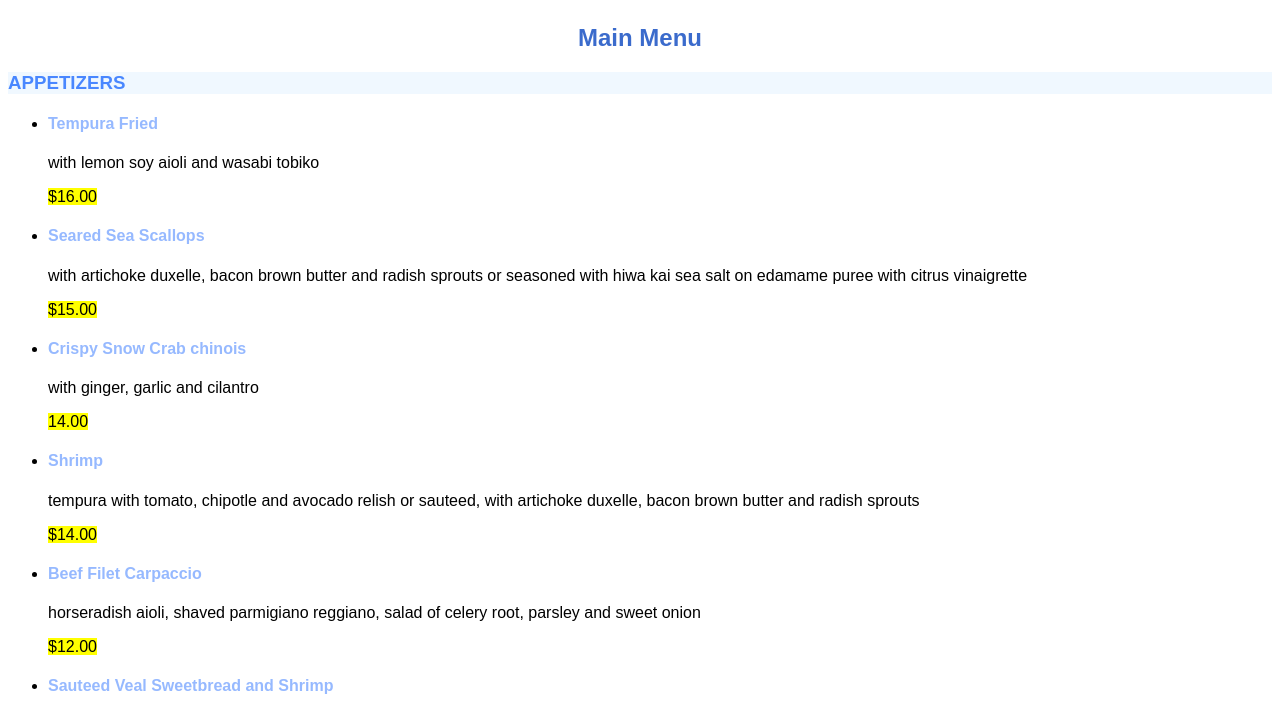
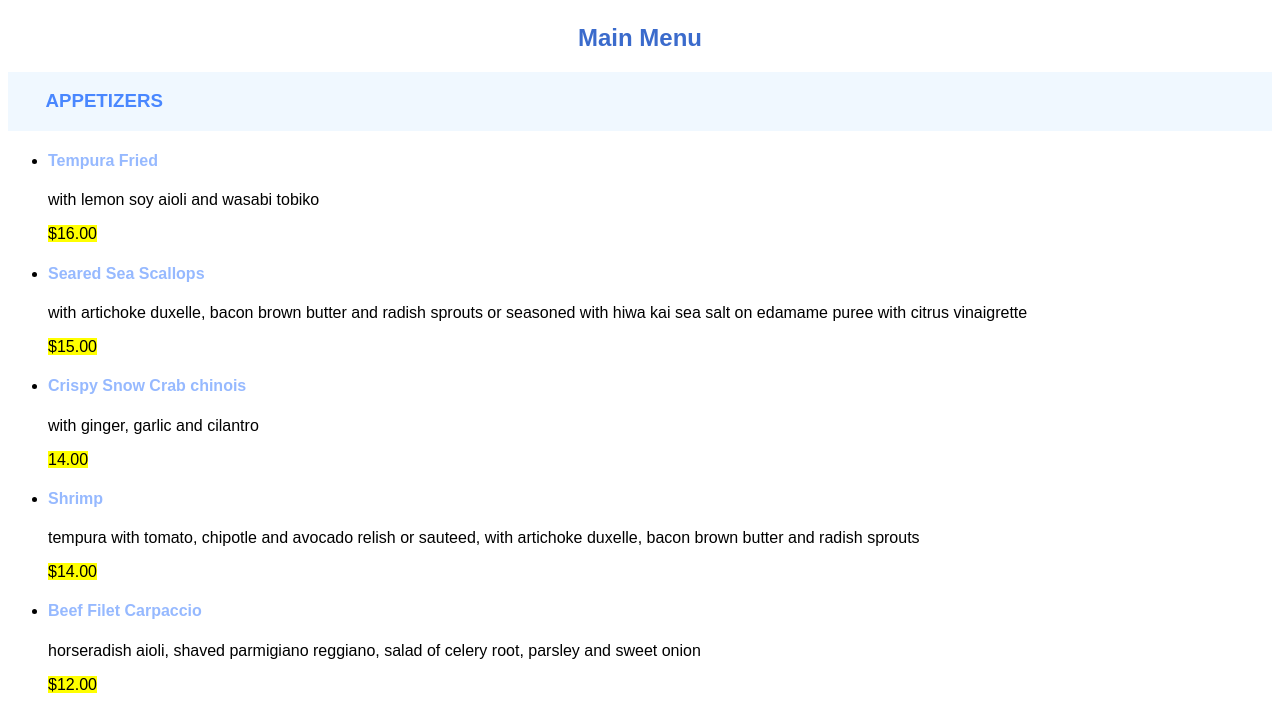
Before and after one commit to jasminekchang/jasminekchang.github.io, a plain HTML site: page grc338/restaurantmenucss/index.html in a window 1280 px wide. Shown: the part 75-787 px from the top of the page. Drawn offline with Linux system fonts and the light colour scheme.

Commit message:
Update Restaurantmenu.css

```diff
--- a/grc338/restaurantmenucss/Restaurantmenu.css
+++ b/grc338/restaurantmenucss/Restaurantmenu.css
@@ -19,6 +19,7 @@ h3 {
      color: #4987FF;
      text-transform: uppercase;
      background-color: #f0f8ff;
+     padding: 1em 4em 1em 2em;
 }
 
 h4 {
```
